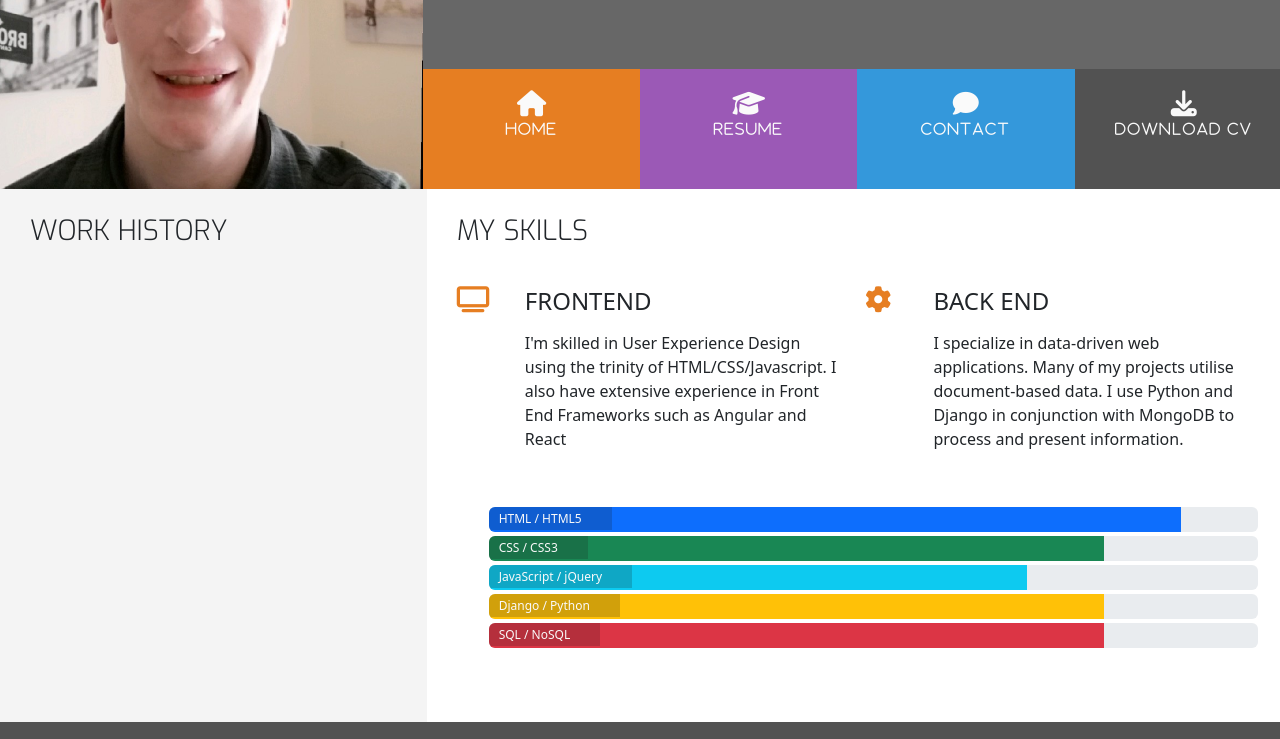
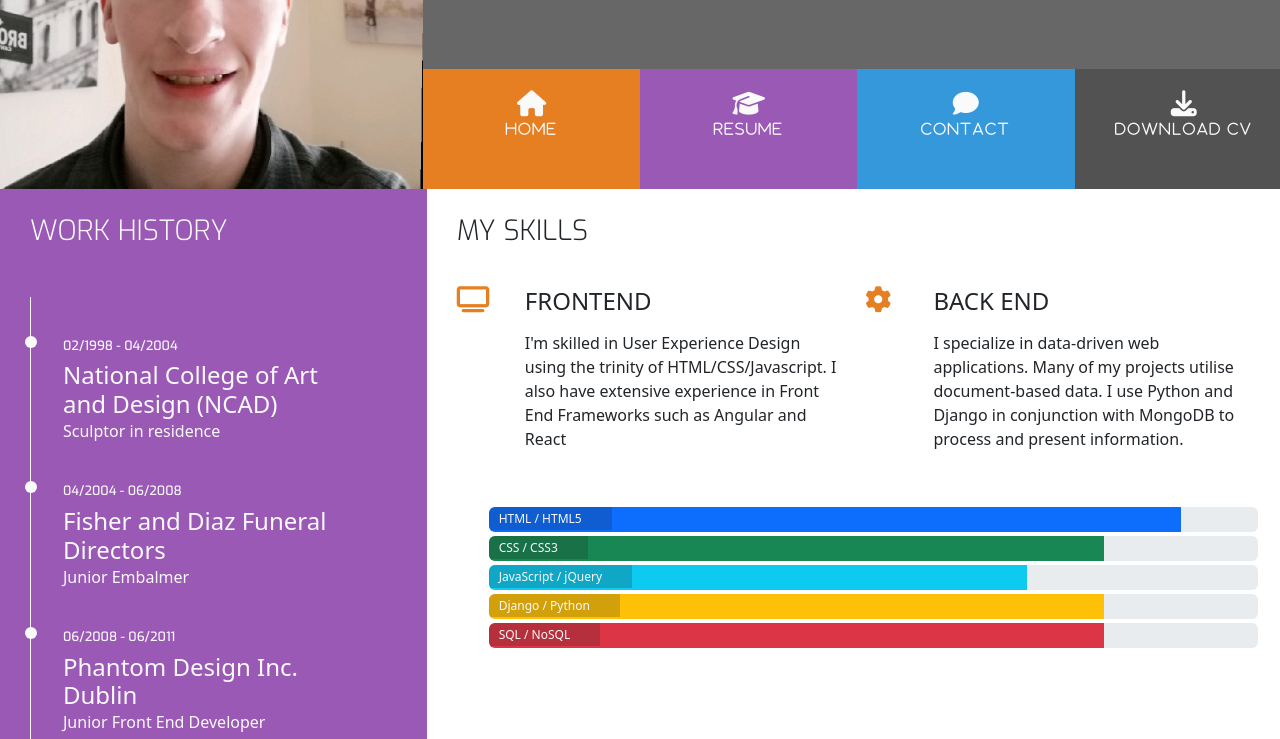
Before and after one commit to ExcellentWish/Resume.NigelDoheny, a plain HTML site: page resume.html in a window 1280 px wide. Shown: the part 180-919 px from the top of the page. Drawn offline with nearby package versions, Linux system fonts and the light colour scheme.

Commit message:
Add a work history timeline

```diff
--- a/assets/css/style.css
+++ b/assets/css/style.css
@@ -28,6 +28,10 @@
 
 .bg-color-personal-info {
     background-color: #f4f4f4;
+}
+
+.bg-color-work-history{
+    background-color: #9b59b6;
 }
 
 /*----------------------------Specil padding/margin/text*/
@@ -62,6 +66,7 @@ h4 {
     float: none;
 }
 
+.history-heading,
 .section-heading {
     font-family: "Exo", sans-serif;
     font-weight: 300;
@@ -278,6 +283,53 @@ footer {
     margin: 40px 20px;
 }
 
+/*----------------------------Workhistory*/
+
+.history-heading{
+    color: #fafafa;
+    margin-bottom: 50px
+}
+.timeline-item {
+    padding: 4em 2em 0em 2em;
+    position: relative;
+    color: #fafafa;
+    border-left: 1px solid;
+}
+
+.timeline-item p {
+    padding: 0;
+    margin: 0;
+}
+
+.timeline-item:before {
+    content: attr(data-dates);
+    position: absolute;
+    left: 2.5em;
+    top: 3em;
+    display: block;
+    font-family: "Exo", sans-serif;
+    font-weight: 500;
+    font-size: 0.8em;
+    padding: 0;
+    margin: 0;
+}
+
+.timeline-item:after {
+    width: 12px;
+    height: 12px;
+    display: block;
+    top: 2.4em;
+    position: absolute;
+    left: -6px;
+    border-radius: 12px;
+    content: '';
+    background: #fafafa;
+}
+
+.history-items {
+    margin-bottom: 30px;
+}
+
 @media (min-width: 1200px) {
 
     /*to fix li padding issue for a links*/
--- a/resume.html
+++ b/resume.html
@@ -57,15 +57,32 @@
     </header>
     <section class="container-fluid">
         <div class="row">
-            <div class="col-md-4 bg-color-personal-info section-column">
+            <div class="col-md-4 bg-color-work-history section-column">
                 <div class="row">
                     <div class="col-12">
-                        <h3 class="section-heading uppercase">
+                        <h3 class="history-heading uppercase">
                             Work History
                         </h3>
                     </div>
                 </div>
-
+                <div class="history-items">
+                    <div class="timeline-item" data-dates="02/1998 - 04/2004">
+                        <h4>National College of Art and Design (NCAD)</h4>
+                        <p>Sculptor in residence</p>
+                    </div>
+                    <div class="timeline-item" data-dates="04/2004 - 06/2008">
+                        <h4>Fisher and Diaz Funeral Directors</h4>
+                        <p>Junior Embalmer</p>
+                    </div>
+                    <div class="timeline-item" data-dates="06/2008 - 06/2011">
+                        <h4>Phantom Design Inc. Dublin</h4>
+                        <p>Junior Front End Developer</p>
+                    </div>
+                    <div class="timeline-item" data-dates="06/2011 - Present">
+                        <h4>Hooli Inc. Silicon Valley</h4>
+                        <p>Full Stack Web Developer</p>
+                    </div>
+                </div>
             </div>
             <div class="col-md-8 bg-color-three-reasons section-column">
                 <div class="row">
```
